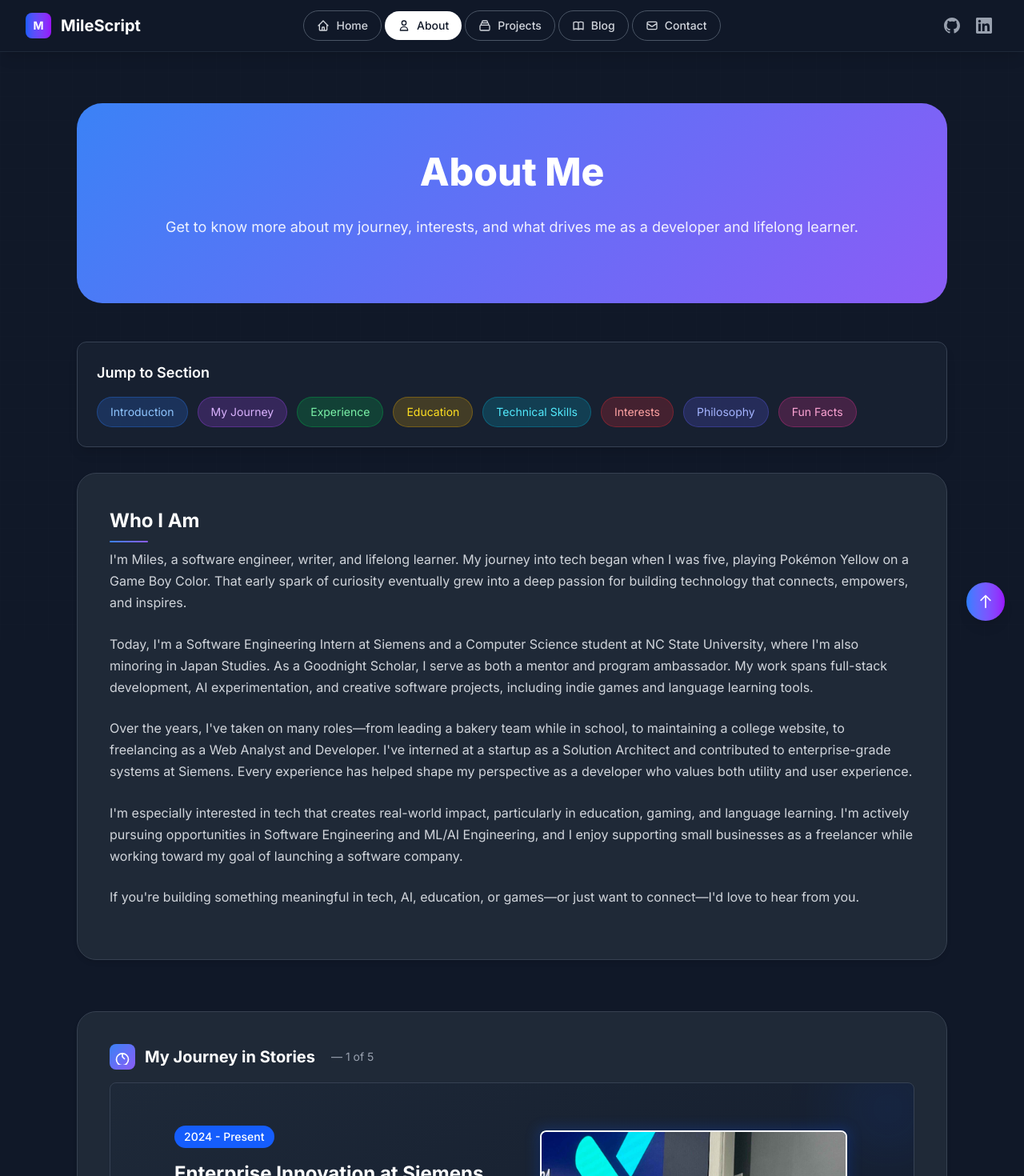
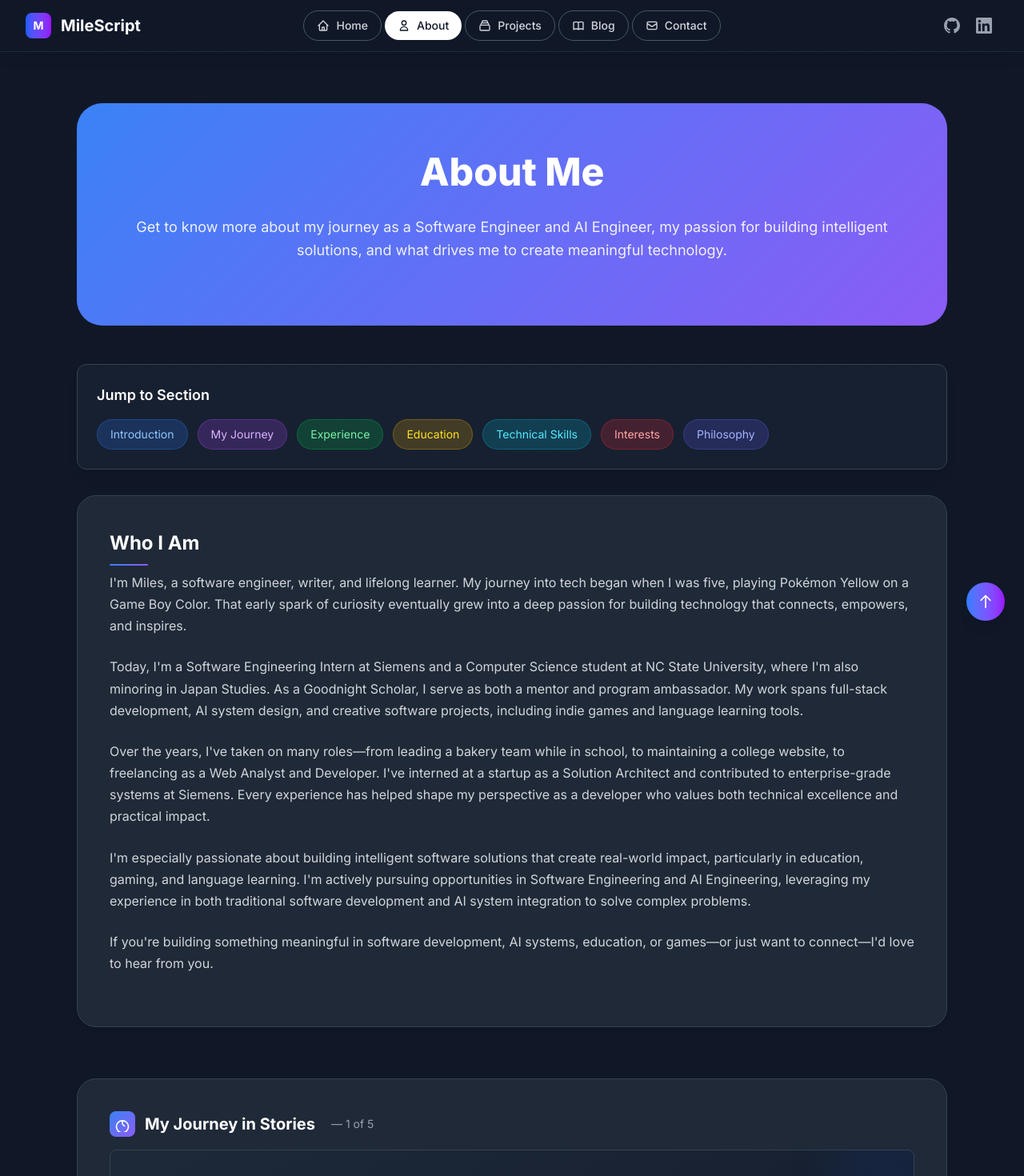
Before and after one commit to miles-hollifield/miles-portfolio-blog, a Next.js app: page /about in a window 1280 px wide. Shown: the top 1470 px of the page at 80% size. Built offline with nearby package versions, Linux system fonts and the light colour scheme.

Commit message:
Refactor About Page and Components: Update content for clarity, enhance technical skills section, and improve personal philosophy descriptions to reflect current expertise and interests.

```diff
--- a/src/app/about/page.tsx
+++ b/src/app/about/page.tsx
@@ -7,7 +7,7 @@ import Education from "../components/Education";
 import Introduction from "../components/Introduction";
 import TechnicalSkills from "@/app/components/TechnicalSkills";
 import InterestsPassions from "@/app/components/InterestsPassions";
-import FunFacts from "@/app/components/FunFacts";
+// import FunFacts from "@/app/components/FunFacts";
 import PersonalPhilosophy from "@/app/components/PersonalPhilosophy";
 import CTASection from "@/app/components/CTASection";
 
@@ -136,7 +136,7 @@ export default function AboutPage() {
         >
           <h1 style={{ fontSize: '3rem', fontWeight: '800', marginBottom: '1rem' }}>About Me</h1>
           <p>
-            {`Get to know more about my journey, interests, and what drives me as a developer and lifelong learner.`}
+            {`Get to know more about my journey as a Software Engineer and AI Engineer, my passion for building intelligent solutions, and what drives me to create meaningful technology.`}
           </p>
         </div>
 
@@ -188,12 +188,12 @@ export default function AboutPage() {
             >
               Philosophy
             </button>
-            <button
+            {/* <button
               onClick={() => scrollToSection('fun-facts')}
               className="px-4 py-2 text-sm bg-pink-500/20 border border-pink-500/30 rounded-full text-pink-300 hover:bg-pink-500/30 hover:border-pink-400 hover:text-pink-200 transition-all duration-300"
             >
               Fun Facts
-            </button>
+            </button> */}
           </div>
         </div>
 
@@ -281,7 +281,7 @@ export default function AboutPage() {
           </div>
 
           {/* Fun Facts */}
-          <div
+          {/* <div
             id="fun-facts"
             ref={funFactsRef}
             className={`transition-all duration-1000 delay-700 ${
@@ -289,7 +289,7 @@ export default function AboutPage() {
             }`}
           >
             <FunFacts />
-          </div>
+          </div> */}
 
           {/* Call to Action */}
           <div
--- a/src/app/components/InterestsPassions.tsx
+++ b/src/app/components/InterestsPassions.tsx
@@ -13,20 +13,24 @@ interface InterestsPassionsProps {
 
 const defaultInterests: Interest[] = [
   {
+    title: "AI System Design",
+    description: "Designing and implementing AI-powered software solutions that solve real problems. Focused on integrating AI capabilities into traditional software architectures for enhanced user experiences."
+  },
+  {
+    title: "Full-Stack Development",
+    description: "Building end-to-end software solutions from responsive frontends to scalable backend systems. Passionate about creating seamless user experiences backed by robust architecture."
+  },
+  {
     title: "Japanese Language & Culture",
     description: "Five years of studying Japanese, from anime enthusiasm to academic pursuit. Currently working toward N2 proficiency and planning to study abroad in Japan."
   },
   {
-    title: "Game Development",
-    description: "Creating indie games that blend storytelling with gameplay mechanics. Currently developing a guild management game with dating sim elements."
+    title: "Game Development & Interactive Media",
+    description: "Creating indie games and interactive experiences that blend storytelling with innovative gameplay mechanics. Currently developing a guild management game with dating sim elements."
   },
   {
-    title: "AI & Language Learning",
-    description: "Exploring how AI can make language learning more personalized and effective. Building tools that adapt to individual learning styles and needs."
-  },
-  {
-    title: "Writing & Documentation",
-    description: "Passionate about clear technical writing and knowledge sharing. I believe good documentation is as important as good code."
+    title: "Educational Technology",
+    description: "Building software tools that make learning more personalized and effective, particularly in language learning. Combining AI with educational principles to create adaptive learning experiences."
   }
 ];
 
--- a/src/app/components/Introduction.tsx
+++ b/src/app/components/Introduction.tsx
@@ -6,16 +6,16 @@ export default function Introduction() {
         {`I'm Miles, a software engineer, writer, and lifelong learner. My journey into tech began when I was five, playing Pokémon Yellow on a Game Boy Color. That early spark of curiosity eventually grew into a deep passion for building technology that connects, empowers, and inspires.`}
       </p>
       <p>
-        {`Today, I'm a Software Engineering Intern at Siemens and a Computer Science student at NC State University, where I'm also minoring in Japan Studies. As a Goodnight Scholar, I serve as both a mentor and program ambassador. My work spans full-stack development, AI experimentation, and creative software projects, including indie games and language learning tools.`}
+        {`Today, I'm a Software Engineering Intern at Siemens and a Computer Science student at NC State University, where I'm also minoring in Japan Studies. As a Goodnight Scholar, I serve as both a mentor and program ambassador. My work spans full-stack development, AI system design, and creative software projects, including indie games and language learning tools.`}
       </p>
       <p>
-        {`Over the years, I've taken on many roles—from leading a bakery team while in school, to maintaining a college website, to freelancing as a Web Analyst and Developer. I've interned at a startup as a Solution Architect and contributed to enterprise-grade systems at Siemens. Every experience has helped shape my perspective as a developer who values both utility and user experience.`}
+        {`Over the years, I've taken on many roles—from leading a bakery team while in school, to maintaining a college website, to freelancing as a Web Analyst and Developer. I've interned at a startup as a Solution Architect and contributed to enterprise-grade systems at Siemens. Every experience has helped shape my perspective as a developer who values both technical excellence and practical impact.`}
       </p>
       <p>
-        {`I'm especially interested in tech that creates real-world impact, particularly in education, gaming, and language learning. I'm actively pursuing opportunities in Software Engineering and ML/AI Engineering, and I enjoy supporting small businesses as a freelancer while working toward my goal of launching a software company.`}
+        {`I'm especially passionate about building intelligent software solutions that create real-world impact, particularly in education, gaming, and language learning. I'm actively pursuing opportunities in Software Engineering and AI Engineering, leveraging my experience in both traditional software development and AI system integration to solve complex problems.`}
       </p>
       <p>
-        {`If you're building something meaningful in tech, AI, education, or games—or just want to connect—I'd love to hear from you.`}
+        {`If you're building something meaningful in software development, AI systems, education, or games—or just want to connect—I'd love to hear from you.`}
       </p>
     </div>
   );
--- a/src/app/components/PersonalPhilosophy.tsx
+++ b/src/app/components/PersonalPhilosophy.tsx
@@ -8,9 +8,9 @@ interface PersonalPhilosophyProps {
 }
 
 const defaultParagraphs = [
-  "I believe that the best software is built with empathy — understanding not just what users need, but how they think and feel. This perspective has been shaped by my cross-cultural studies and language learning experiences.",
-  "In my work, I strive to balance technical excellence with user-centered design. I'm constantly learning new technologies and methodologies, but I never forget that behind every line of code is a human being trying to accomplish something meaningful.",
-  "Whether I'm debugging a complex system, learning a new framework, or helping a fellow student understand a concept, I approach each challenge with curiosity, patience, and a commitment to continuous improvement."
+  "I believe that the best software is built with empathy — understanding not just what users need, but how they think and feel. This perspective has been shaped by my cross-cultural studies and experience building AI-powered solutions that adapt to human behavior.",
+  "In my work, I strive to balance technical excellence with user-centered design. Whether I'm architecting scalable software systems or integrating AI capabilities, I focus on creating solutions that are both technically robust and genuinely useful for real people.",
+  "Whether I'm debugging a complex distributed system, designing AI workflows, or helping a fellow student understand a concept, I approach each challenge with curiosity, patience, and a commitment to continuous learning. I believe the future lies in thoughtfully combining traditional software engineering with intelligent AI systems."
 ];
 
 export default function PersonalPhilosophy({
--- a/src/app/components/TechnicalSkills.tsx
+++ b/src/app/components/TechnicalSkills.tsx
@@ -17,24 +17,24 @@ const defaultSkillCategories: SkillCategory[] = [
     skills: ["HTML", "CSS", "JavaScript", "TypeScript", "Python", "SQL", "Java", "C++"]
   },
   {
-    title: "Frameworks",
-    skills: ["React", "FastAPI", "SvelteKit", "Material UI", "Bootstrap", "Tailwind"]
+    title: "Frameworks & Libraries",
+    skills: ["React", "FastAPI", "SvelteKit", "Material UI", "Bootstrap", "Tailwind", "Next.js"]
+  },
+  {
+    title: "AI & Data",
+    skills: ["Azure OpenAI", "LangChain", "Vector Databases", "Prompt Engineering", "AI System Integration"]
   },
   {
     title: "Databases",
-    skills: ["Microsoft SQL Server", "Vector Databases", "SQLAlchemy", "SQLModel"]
+    skills: ["Microsoft SQL Server", "Vector Databases", "SQLAlchemy", "SQLModel", "Redis"]
   },
   {
     title: "Cloud & DevOps",
     skills: ["Azure (DevOps, Entra ID, Container Apps, Blob Storage)", "Docker", "Kubernetes", "CI/CD Pipelines"]
   },
   {
-    title: "Tools",
-    skills: ["Git", "Figma", "Postman", "Swagger/OpenAPI", "JWT Authentication"]
-  },
-  {
-    title: "Integrations",
-    skills: ["SAP", "Salesforce", "Azure OpenAI", "SharePoint", "Confluence"]
+    title: "Tools & Integrations",
+    skills: ["Git", "Figma", "Postman", "Swagger/OpenAPI", "JWT Authentication", "SAP", "Salesforce", "SharePoint"]
   }
 ];
 
```
